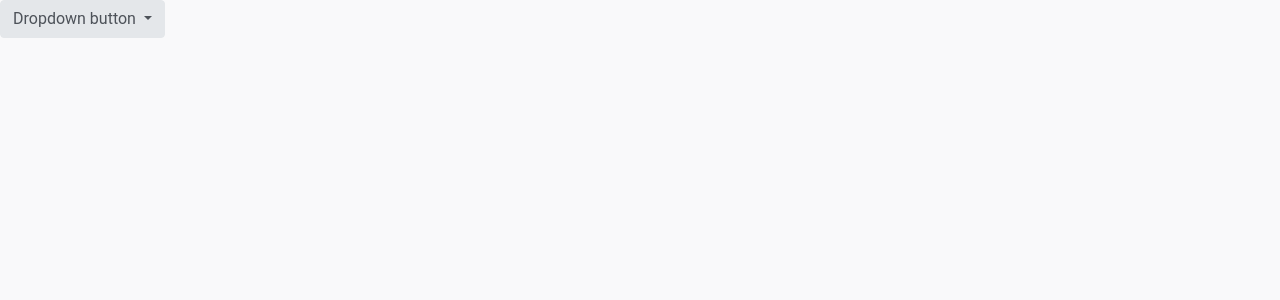
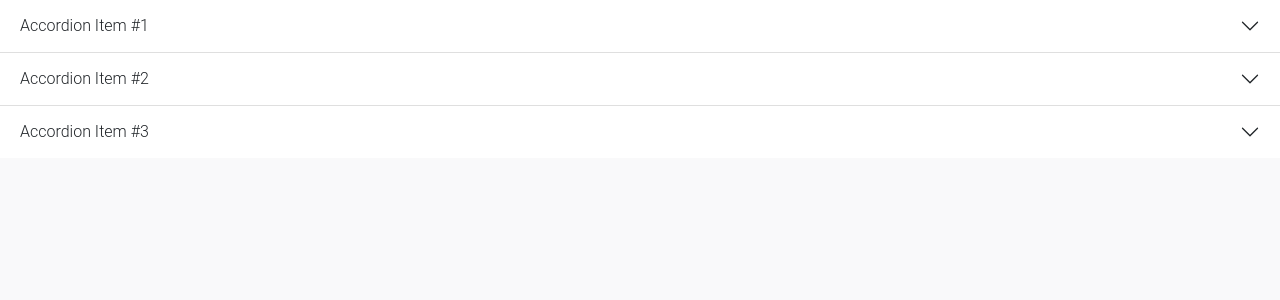
Before and after one commit to ryorichardo/Web-UT, a Flask app: page / in a window 1280 px wide. Shown: the top 300 px of the page. Run offline with Flask 2, Linux system fonts and the light colour scheme; some libraries are stand-ins or nearby versions.

Commit message:
Update home.html

```diff
--- a/templates/home.html
+++ b/templates/home.html
@@ -5,9 +5,10 @@
         <meta name="viewport" content="width=device-width, initial-scale=1, shrink-to-fit=no">
         <meta http-equiv="X-UA-Compatible" content="ie=edge">
         <!-- Bootstrap CSS -->
+        <link rel="stylesheet" href="{{url_for('static', filename='bootstrap-5.0.0-dist/css/bootstrap-grid.min.css')}}">
         <link rel="stylesheet" href="{{url_for('static', filename='bootstrap-5.0.0-dist/css/bootstrap.min.css')}}">
         <link rel="stylesheet" href="{{url_for('static', filename='bootstrap-5.0.0-dist/js/bootstrap.js')}}">
-        <link rel="stylesheet" href="{{url_for('static', filename='bootstrap-5.0.0-dist/js/bootstrap.min.js')}}">
+        <link rel="stylesheet" href="{{url_for('static', filename='bootstrap-5.0.0-dist/js/bootstrap.bundle.min.js')}}">
         <link rel="stylesheet" href="{{url_for('static', filename='/style.css')}}">
         <link href="https://fonts.googleapis.com/css2?family=Source+Sans+Pro&display=swap" rel="stylesheet">
         <script src="https://kit.fontawesome.com/59f3201c7b.js" crossorigin="anonymous"></script>
@@ -16,15 +17,37 @@
         <link rel="icon" href="{{url_for('static', filename='/rinsmuns.png')}}">
     </head>
     <body>
-        <div class="dropdown">
-            <button class="btn btn-secondary dropdown-toggle" type="button" id="dropdownMenuButton1" data-bs-toggle="dropdown" aria-expanded="false">
-              Dropdown button
+      <div class="accordion accordion-flush" id="accordionFlushExample">
+        <div class="accordion-item">
+          <h2 class="accordion-header" id="flush-headingOne">
+            <button class="accordion-button collapsed" type="button" data-bs-toggle="collapse" data-bs-target="#flush-collapseOne" aria-expanded="false" aria-controls="flush-collapseOne">
+              Accordion Item #1
             </button>
-            <ul class="dropdown-menu" aria-labelledby="dropdownMenuButton1">
-              <li><a class="dropdown-item" href="#">Action</a></li>
-              <li><a class="dropdown-item" href="#">Another action</a></li>
-              <li><a class="dropdown-item" href="#">Something else here</a></li>
-            </ul>
+          </h2>
+          <div id="flush-collapseOne" class="accordion-collapse collapse" aria-labelledby="flush-headingOne" data-bs-parent="#accordionFlushExample">
+            <div class="accordion-body">Placeholder content for this accordion, which is intended to demonstrate the <code>.accordion-flush</code> class. This is the first item's accordion body.</div>
           </div>
+        </div>
+        <div class="accordion-item">
+          <h2 class="accordion-header" id="flush-headingTwo">
+            <button class="accordion-button collapsed" type="button" data-bs-toggle="collapse" data-bs-target="#flush-collapseTwo" aria-expanded="false" aria-controls="flush-collapseTwo">
+              Accordion Item #2
+            </button>
+          </h2>
+          <div id="flush-collapseTwo" class="accordion-collapse collapse" aria-labelledby="flush-headingTwo" data-bs-parent="#accordionFlushExample">
+            <div class="accordion-body">Placeholder content for this accordion, which is intended to demonstrate the <code>.accordion-flush</code> class. This is the second item's accordion body. Let's imagine this being filled with some actual content.</div>
+          </div>
+        </div>
+        <div class="accordion-item">
+          <h2 class="accordion-header" id="flush-headingThree">
+            <button class="accordion-button collapsed" type="button" data-bs-toggle="collapse" data-bs-target="#flush-collapseThree" aria-expanded="false" aria-controls="flush-collapseThree">
+              Accordion Item #3
+            </button>
+          </h2>
+          <div id="flush-collapseThree" class="accordion-collapse collapse" aria-labelledby="flush-headingThree" data-bs-parent="#accordionFlushExample">
+            <div class="accordion-body">Placeholder content for this accordion, which is intended to demonstrate the <code>.accordion-flush</code> class. This is the third item's accordion body. Nothing more exciting happening here in terms of content, but just filling up the space to make it look, at least at first glance, a bit more representative of how this would look in a real-world application.</div>
+          </div>
+        </div>
+      </div>
     </body>
 </html>
```
